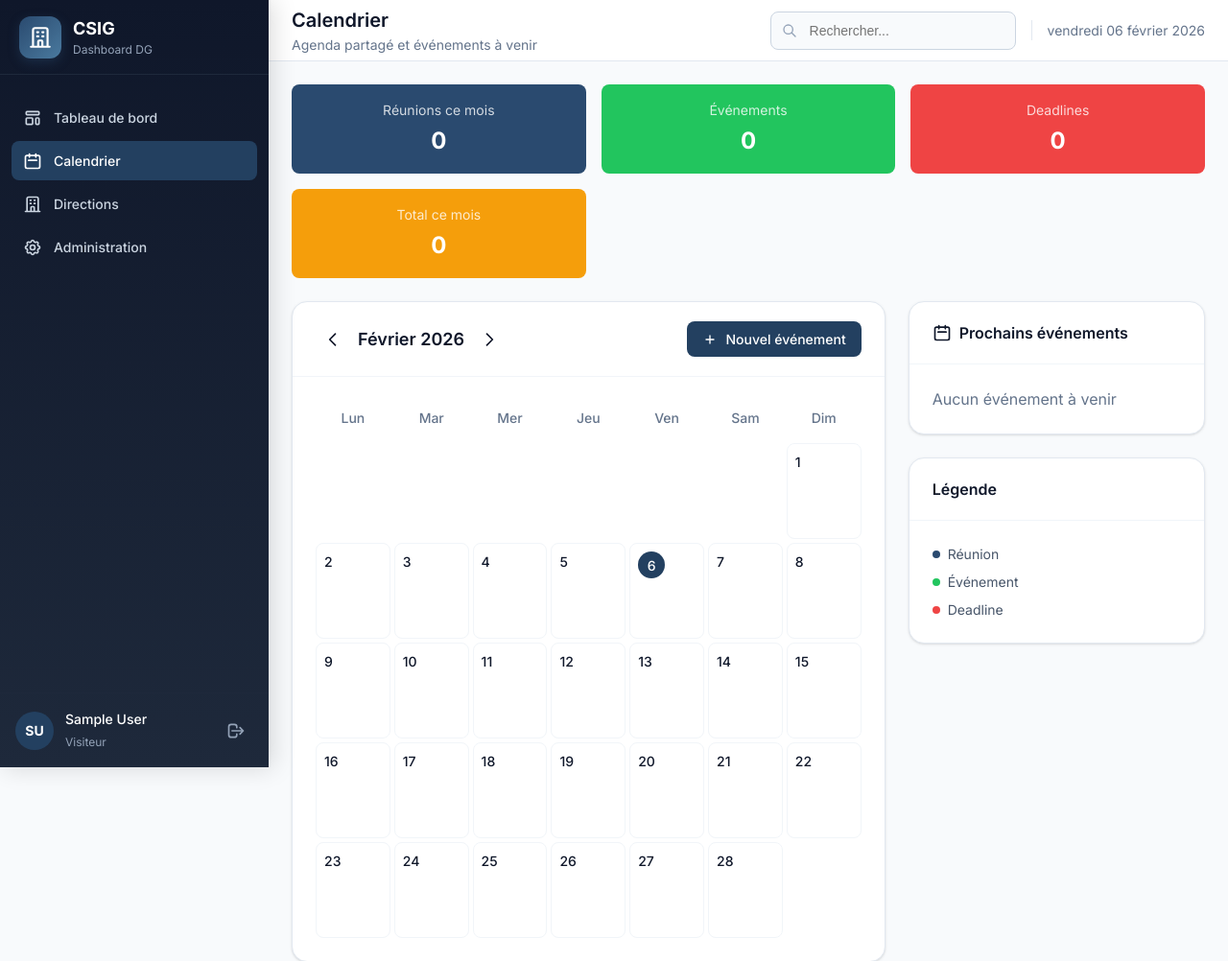
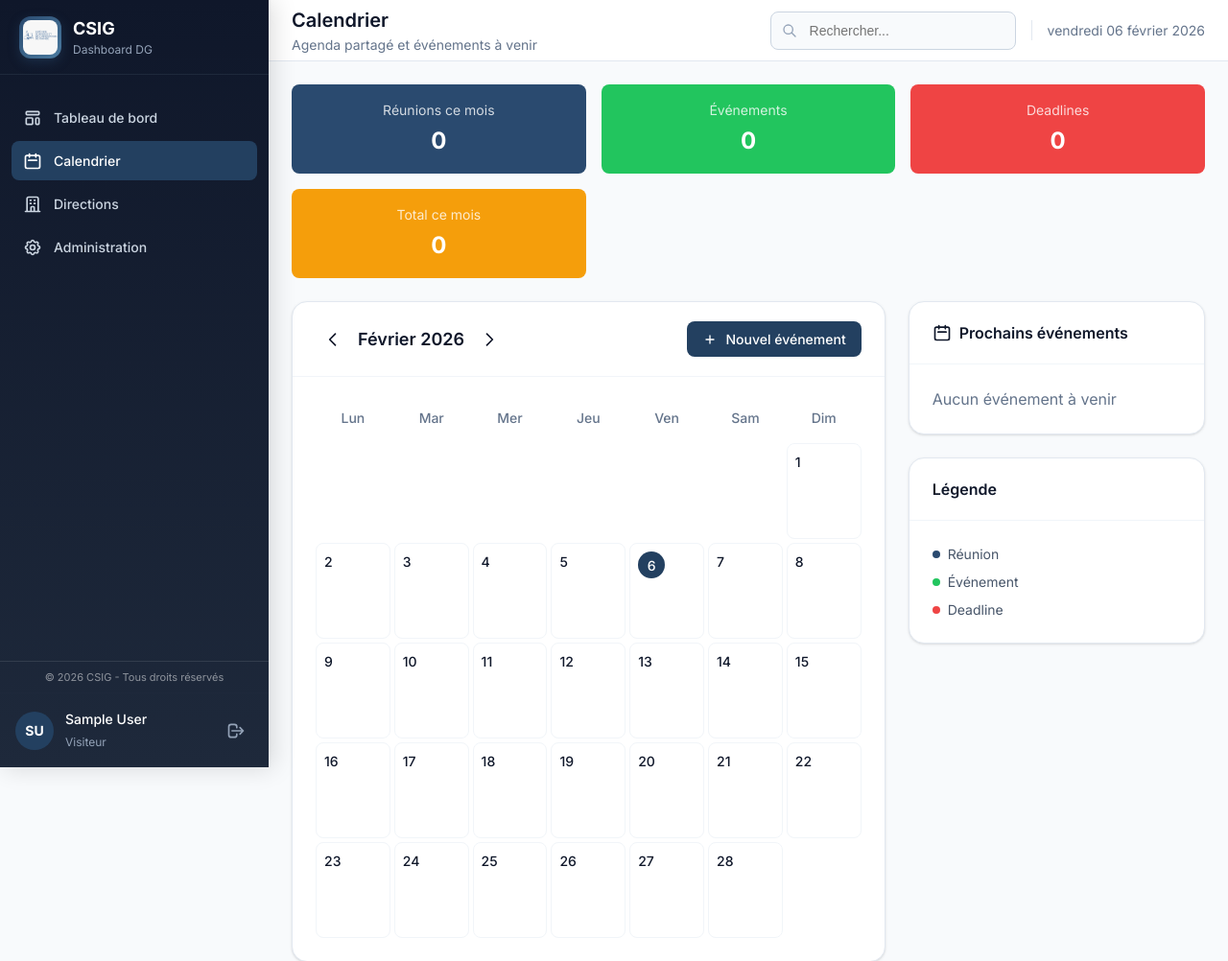
Before and after one commit to Bella5768/Dashbord_Direction, a Django app: page /calendrier/ in a window 1280 px wide. Shown: the top 1002 px of the page at 96% size. Run offline with Django 5.2, Linux system fonts and the light colour scheme; the visitor is signed in with stand-in values (Sample User, id 1); data that the repository does not hold is empty.

Commit message:
Ajout logo CSIG: favicon, sidebar header, mention copyright en bas de sidebar

```diff
--- a/templates/base.html
+++ b/templates/base.html
@@ -6,6 +6,7 @@
     <meta name="viewport" content="width=device-width, initial-scale=1.0">
     <title>{% block title %}Dashboard DG{% endblock %} - CSIG</title>
     <link href="https://fonts.googleapis.com/css2?family=Inter:wght@300;400;500;600;700&display=swap" rel="stylesheet">
+    <link rel="icon" type="image/jpeg" href="{% static 'logocsig.jpg' %}">
     <link rel="stylesheet" href="{% static 'css/style.css' %}">
     <script src="https://cdn.jsdelivr.net/npm/chart.js"></script>
     {% block extra_css %}{% endblock %}
@@ -16,9 +17,7 @@
         <aside class="sidebar">
             <div class="sidebar-header">
                 <div class="sidebar-logo">
-                    <svg xmlns="http://www.w3.org/2000/svg" fill="none" viewBox="0 0 24 24" stroke="currentColor">
-                        <path stroke-linecap="round" stroke-linejoin="round" stroke-width="2" d="M19 21V5a2 2 0 00-2-2H7a2 2 0 00-2 2v16m14 0h2m-2 0h-5m-9 0H3m2 0h5M9 7h1m-1 4h1m4-4h1m-1 4h1m-5 10v-5a1 1 0 011-1h2a1 1 0 011 1v5m-4 0h4" />
-                    </svg>
+                    <img src="{% static 'logocsig.jpg' %}" alt="CSIG" style="width: 36px; height: 36px; border-radius: 8px; object-fit: cover;">
                 </div>
                 <div class="sidebar-title">
                     <h1>CSIG</h1>
@@ -147,6 +146,9 @@
                 </ul>
             </nav>
 
+            <div class="sidebar-copyright" style="padding: 8px 16px; text-align: center; border-top: 1px solid rgba(255,255,255,0.1);">
+                <p style="font-size: 11px; color: rgba(255,255,255,0.5); margin: 0;">&copy; {% now "Y" %} CSIG - Tous droits réservés</p>
+            </div>
             <div class="sidebar-footer">
                 <div class="sidebar-user">
                     <div class="sidebar-avatar">
```
